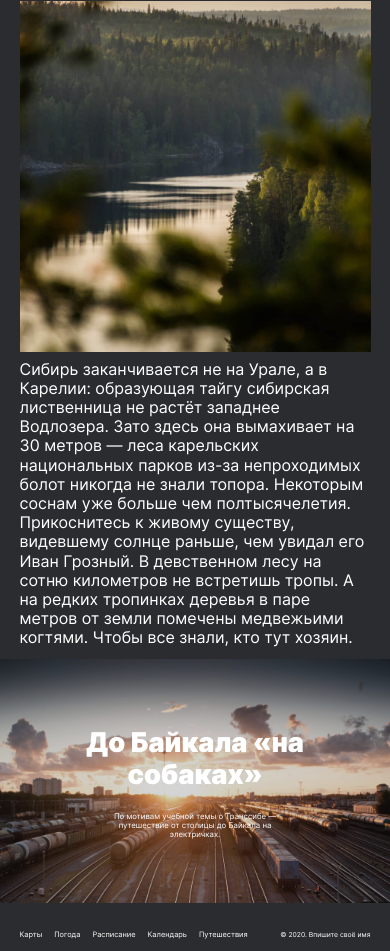
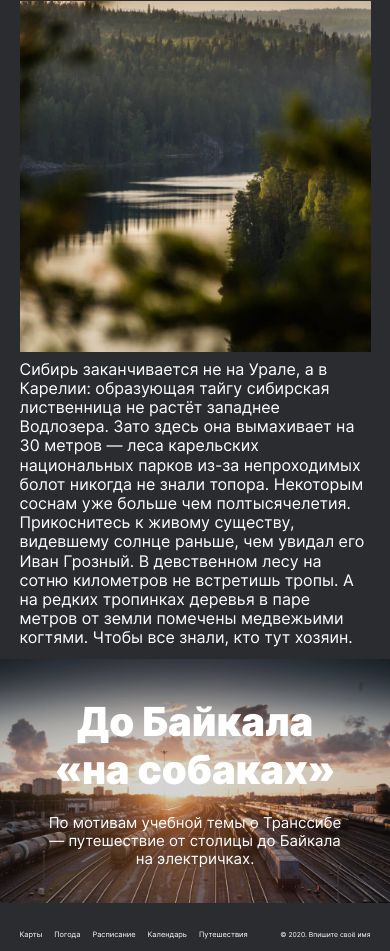
Before and after one commit to wladislaw17/russian-travel, a plain HTML site: page index.html in a window 390 px wide. Shown: the part 7657-8608 px from the top of the page. Drawn offline with Linux system fonts and the light colour scheme.

Commit message:
review fix

```diff
--- a/blocks/cover/__subtitle/cover__subtitle.css
+++ b/blocks/cover/__subtitle/cover__subtitle.css
@@ -3,8 +3,26 @@
     text-align: center;
     color: #FFFFFF;
     font-family: 'Inter';
-    font-size: 2vw;
+    font-size: 18px;
     font-weight: 400;
     line-height: 1.2;
-    width: 45%;
+    width: 100%;
 }
+
+@media screen and (max-width: 786px) {
+    .cover__subtitle {
+        font-size: 16px;
+    }
+}
+
+@media screen and (max-width: 524px) {
+    .cover__subtitle {
+        font-size: 15px;
+    }
+}
+
+@media screen and (max-width: 320px) {
+    .cover__subtitle {
+        font-size: 14px;
+    }
+}
--- a/blocks/cover/__title/cover__title.css
+++ b/blocks/cover/__title/cover__title.css
@@ -3,9 +3,27 @@
     text-align: center;
     color: #FFFFFF;
     font-family: 'Inter';
-    font-size: 7vw;
+    font-size: 72px;
     font-weight: 900;
     line-height: 1.2;
-    margin-bottom: 5vw;
-    width: 60%;
+    margin-bottom: 5%;
+    width: 100%;
 }
+
+@media screen and (max-width: 786px) {
+    .cover__title {
+        font-size: 50px;
+    }
+}
+
+@media screen and (max-width: 524px) {
+    .cover__title {
+        font-size: 40px;
+    }
+}
+
+@media screen and (max-width: 320px) {
+    .cover__title {
+        font-size: 32px;
+    }
+}
--- a/index.html
+++ b/index.html
@@ -16,8 +16,8 @@
     </header>
     <main class="content">
         <section class="lead">
-            <h1 class="lead__title">Путешествия по России</h1>
-            <h2 class="lead__subtitle">Настоящая страна не в выпусках новостей, а здесь.</h2>
+            <h1 class="lead__title">Путешествия<br> по России</h1>
+            <h2 class="lead__subtitle">Настоящая страна не в выпусках<br> новостей, а здесь.</h2>
             <figure class="lead__image-container">
                 <img class="lead__image" src="./sprint-3-images/lead-polka.jpg" alt="маршрут путешествия">
                 <figcaption class="lead__caption">ваша полка - верхняя</figcaption>
@@ -123,8 +123,8 @@
                         <img class="cover__background" src="./sprint-3-images/cover-trains.jpg" alt="поезда фон">
                     </div>
                     <div class="cover__text-container">
-                        <h3 class="cover__title">До Байкала «на собаках»</h3>
-                        <h3 class="cover__subtitle">По мотивам учебной темы о Транссибе — путешествие от столицы до Байкала на электричках.</h3>
+                        <h3 class="cover__title">До Байкала<br> «на собаках»</h3>
+                        <h3 class="cover__subtitle">По мотивам учебной темы о Транссибе<br> — путешествие от столицы до Байкала<br> на электричках.</h3>
                     </div>
                 </div>
             </a>
```
